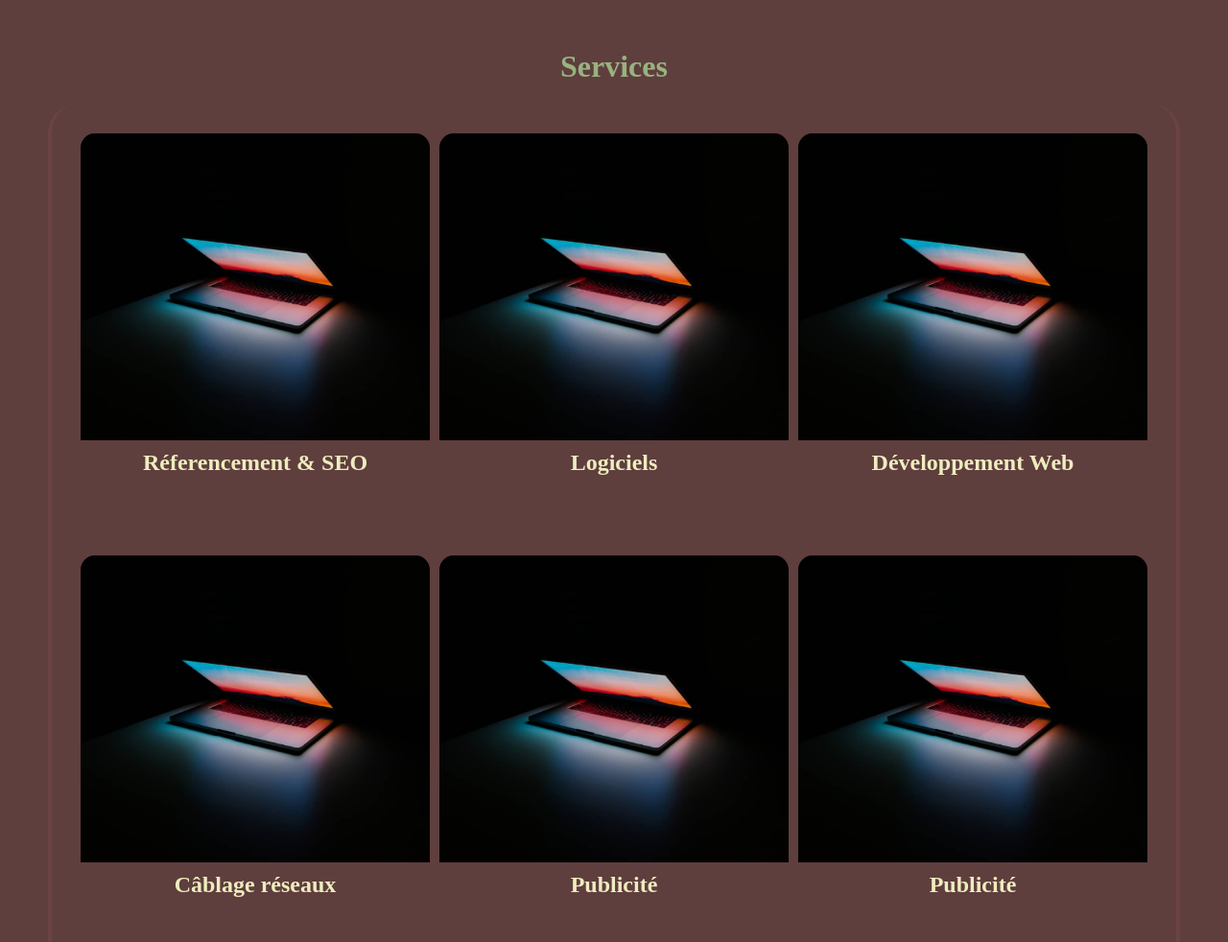
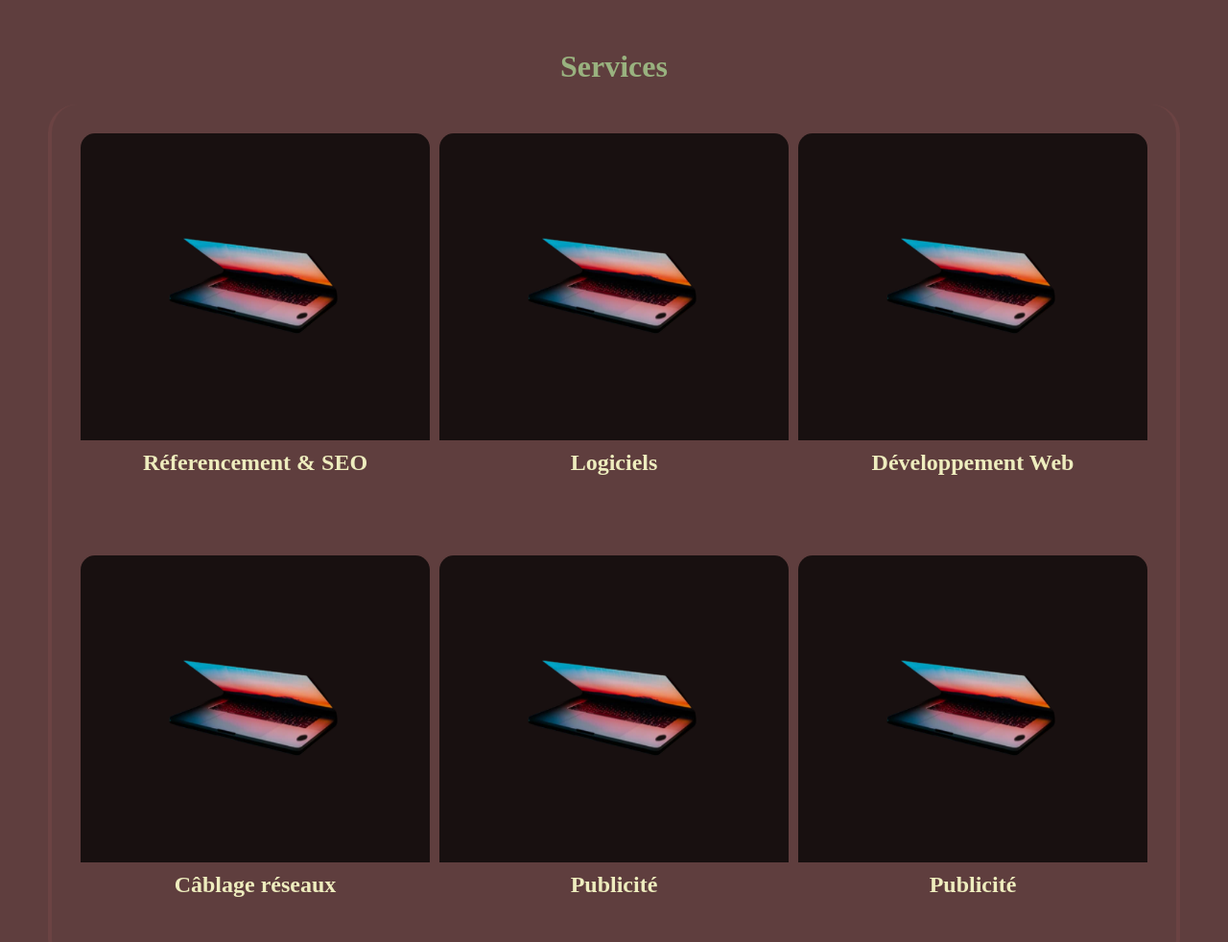
Before and after one commit to ousseynou8/gaynakodigital, a website built with Vite: page index.html in a window 1280 px wide. Shown: the part 1540-2522 px from the top of the page at 96% size. Built offline with nearby package versions, Linux system fonts and the light colour scheme; a web font is replaced by a local one.

Commit message:
Card background deleted

```diff
--- a/design/_main.scss
+++ b/design/_main.scss
@@ -234,7 +234,7 @@ main {
             border-bottom-left-radius: 50%;
             border-bottom-right-radius: 50%;
             transform: scale(1.5) rotateZ(3deg) rotateY(30deg);
-            transition: all 0.8s cubic-bezier(0.68, -0.55, 0.265, 1.55);
+            transition: all 0.4s cubic-bezier(0.68, -0.55, 0.265, 1.55);
           }
           p {
             display: block;
--- a/index.html
+++ b/index.html
@@ -89,7 +89,7 @@
       <h1>Services</h1>
       <div class="services">
         <div class="card">
-          <img src="imgUrl/computer.jpeg" alt="">
+          <img src="imgUrl/computer.png" alt="">
           <p>
             Lorem ipsum dolor sit amet consectetur adipisicing elit. Nulla maiores praesentium, deleniti iste voluptatum nisi voluptatibus
             Lorem ipsum dolor sit amet consectetur adipisicing elit. Incidunt similique facilis doloremque culpa suscipit alias ducimus. Placeat laudantium, necessitatibus provident, quo eius doloribus sed quod dolor, debitis sequi cumque quisquam!
@@ -97,7 +97,7 @@
           <h2>Réferencement & SEO</h2>
         </div>
         <div class="card">
-          <img src="imgUrl/computer.jpeg" alt="">
+          <img src="imgUrl/computer.png" alt="">
           <p>
             Lorem ipsum dolor sit amet consectetur adipisicing elit. Nulla maiores praesentium, deleniti iste voluptatum nisi voluptatibus
             Lorem ipsum dolor sit amet consectetur adipisicing elit. Incidunt similique facilis doloremque culpa suscipit alias ducimus. Placeat laudantium, necessitatibus provident, quo eius doloribus sed quod dolor, debitis sequi cumque quisquam!
@@ -105,7 +105,7 @@
           <h2>Logiciels</h2>
         </div>
         <div class="card">
-          <img src="imgUrl/computer.jpeg" alt="">
+          <img src="imgUrl/computer.png" alt="">
           <p>
             Lorem ipsum dolor sit amet consectetur adipisicing elit. Nulla maiores praesentium, deleniti iste voluptatum nisi voluptatibus
             Lorem ipsum dolor sit amet consectetur adipisicing elit. Incidunt similique facilis doloremque culpa suscipit alias ducimus. Placeat laudantium, necessitatibus provident, quo eius doloribus sed quod dolor, debitis sequi cumque quisquam!
@@ -113,7 +113,7 @@
           <h2>Développement Web</h2>
         </div>
         <div class="card">
-          <img src="imgUrl/computer.jpeg" alt="">
+          <img src="imgUrl/computer.png" alt="">
           <p>
             Lorem ipsum dolor sit amet consectetur adipisicing elit. Nulla maiores praesentium, deleniti iste voluptatum nisi voluptatibus
             Lorem ipsum dolor sit amet consectetur adipisicing elit. Incidunt similique facilis doloremque culpa suscipit alias ducimus. Placeat laudantium, necessitatibus provident, quo eius doloribus sed quod dolor, debitis sequi cumque quisquam!
@@ -121,7 +121,7 @@
           <h2>Câblage réseaux</h2>
         </div>
         <div class="card">
-          <img src="imgUrl/computer.jpeg" alt="">
+          <img src="imgUrl/computer.png" alt="">
           <p>
             Lorem ipsum dolor sit amet consectetur adipisicing elit. Nulla maiores praesentium, deleniti iste voluptatum nisi voluptatibus
             Lorem ipsum dolor sit amet consectetur adipisicing elit. Incidunt similique facilis doloremque culpa suscipit alias ducimus. Placeat laudantium, necessitatibus provident, quo eius doloribus sed quod dolor, debitis sequi cumque quisquam!
@@ -129,7 +129,7 @@
           <h2>Publicité</h2>
         </div>
         <div class="card">
-          <img src="imgUrl/computer.jpeg" alt="">
+          <img src="imgUrl/computer.png" alt="">
           <p>
             Lorem ipsum dolor sit amet consectetur adipisicing elit. Nulla maiores praesentium, deleniti iste voluptatum nisi voluptatibus
             Lorem ipsum dolor sit amet consectetur adipisicing elit. Incidunt similique facilis doloremque culpa suscipit alias ducimus. Placeat laudantium, necessitatibus provident, quo eius doloribus sed quod dolor, debitis sequi cumque quisquam!
```
Also changed, not shown: design/style.css, imgUrl/computer.png (added).
